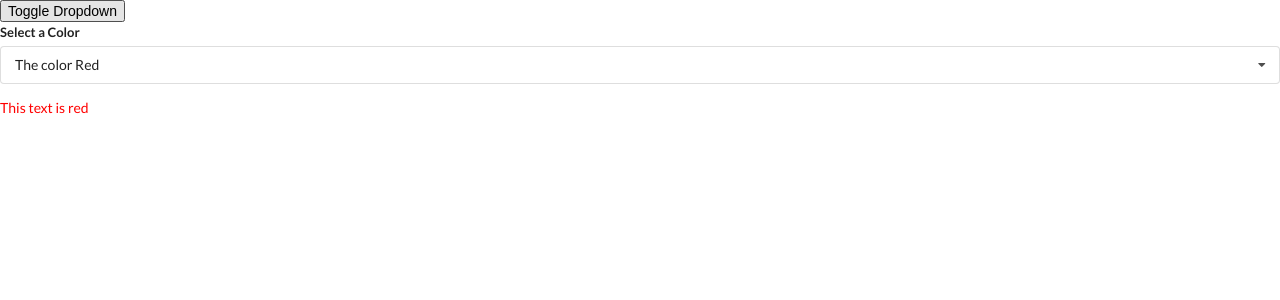
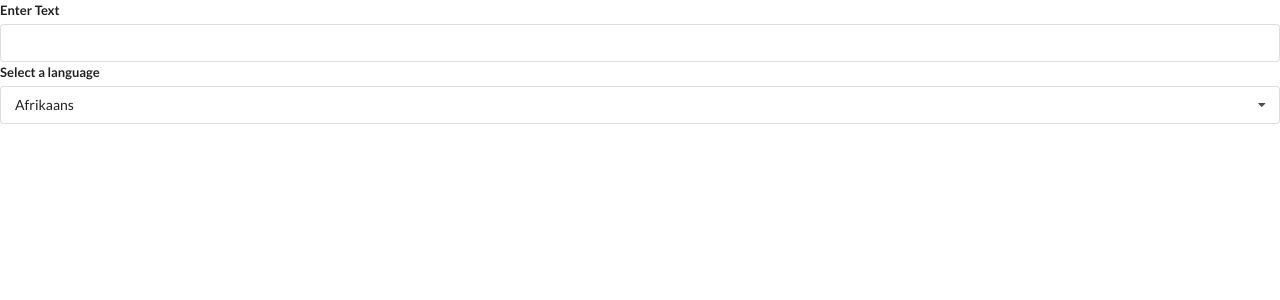
Before and after one commit to deeprony7/react-widgets, a React (Create React App) app: page / in a window 1280 px wide. Shown: the top 300 px of the page. Built offline with nearby package versions, Linux system fonts and the light colour scheme.

Commit message:
added language input -  translate component

```diff
--- a/src/App.tsx
+++ b/src/App.tsx
@@ -1,23 +1,24 @@
 import React, {useState} from 'react'
-import Dropdown from './components/Dropdown'
+// import Dropdown from './components/Dropdown'
 // import Accordion from './components/Accordion'
-import Search from './components/Search'
+// import Search from './components/Search'
+import Translate from './components/Translate'
 
 
-const items = [
-  {
-    title: 'What is React?',
-    content: 'React is a front end JS framework'
-  },
-  {
-    title: 'Why use React?',
-    content: 'React is a much loved JS library among engineers'
-  },
-  {
-    title: 'How do you use React?',
-    content: 'You use react by using components'
-  }
-]
+// const items = [
+//   {
+//     title: 'What is React?',
+//     content: 'React is a front end JS framework'
+//   },
+//   {
+//     title: 'Why use React?',
+//     content: 'React is a much loved JS library among engineers'
+//   },
+//   {
+//     title: 'How do you use React?',
+//     content: 'You use react by using components'
+//   }
+// ]
 
 
 const options = [
@@ -37,21 +38,20 @@
 
 
 const App = () => {
-  const [selected, setSelected] = useState(options[0])
-  const [showDropdown, setShowDropdown] = useState(true)
 
 
   return (
     <div>
       {/* <Accordion items={items}/> */}
       {/* <Search/> */}
-      <button onClick={() => setShowDropdown(!showDropdown)}>Toggle Dropdown</button>
-      {showDropdown ?
+      {/* {showDropdown ?
         <Dropdown
+        label="Select a Color"
         selected={selected}
         onSelectedChange={setSelected}
         options={options}/> : null
-      }
+      } */}
+      <Translate />
     </div>
   )
 }
--- a/src/components/Dropdown.js
+++ b/src/components/Dropdown.js
@@ -1,6 +1,6 @@
 import React, { useEffect, useState, useRef } from 'react'
 
-const Dropdown = ({ options, selected, onSelectedChange }) => {
+const Dropdown = ({ options, selected, onSelectedChange, label }) => {
     const [open, setOpen] = useState(false)
     const ref = useRef()
 
@@ -40,7 +40,7 @@
     return (
         <div ref={ref} className="ui form">
             <div className="field">
-                <label className="label">Select a Color</label>
+                <label className="label">{label}</label>
                 <div
                     onClick={() => setOpen(!open)}
                     className={`ui selection dropdown ${open ? 'visible active' : ''}`}>
@@ -51,7 +51,7 @@
                     </div>
                 </div>
             </div>
-            <p style={{ color: selected.value }}>This text is {selected.value}</p>
+            {/* <p style={{ color: selected.value }}>This text is {selected.value}</p> */}
         </div>
     )
 }
--- /dev/null
+++ b/src/components/Translate.js
@@ -0,0 +1,45 @@
+import React, {useState} from 'react'
+import Dropdown from './Dropdown'
+
+const options = [
+    {
+        label: 'Afrikaans',
+        value: 'af'
+    },
+    {
+        label: 'Arabic',
+        value: 'ar'
+    },
+    {
+        label: 'Hindi',
+        value: 'hi'
+    },
+]
+
+
+const Translate = () => {
+    const [language, setLanguage] = useState(options[0])
+    const [text, setText] = useState('')
+
+
+    return (
+        <div>
+            <div className="ui form">
+                <div className="field">
+                    <label>Enter Text</label>
+                    <input
+                        type="text"
+                        value={text}
+                        onChange={(e) => setText(e.target.value)}/>
+                </div>
+            </div>
+            <Dropdown
+                label="Select a language"
+                selected={language}
+                onSelectedChange={setLanguage}
+                options={options} />
+        </div>
+    )
+}
+
+export default Translate
```
